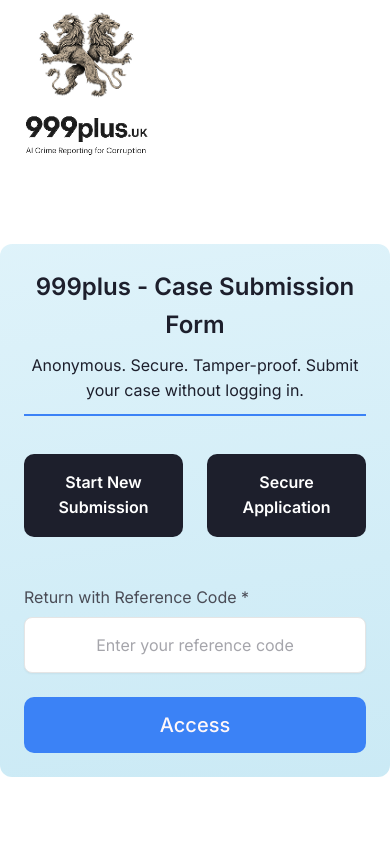
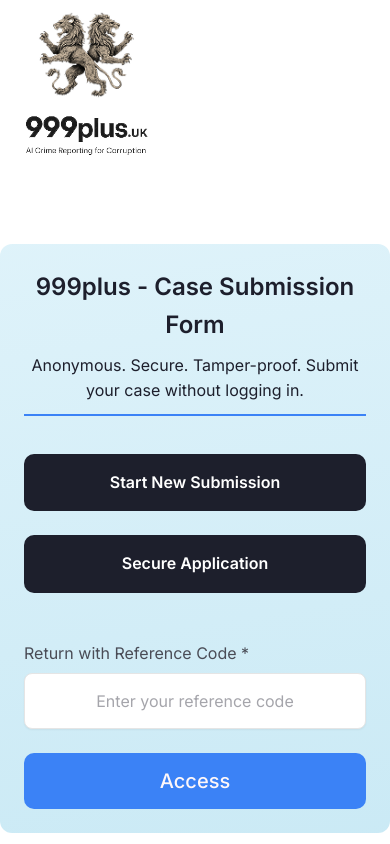
Before and after one commit to selim121/hauscasa, a Next.js app: page / in a window 390 px wide. Built offline with nearby package versions, Linux system fonts and the light colour scheme; no server answers.

Commit message:
issue fix

```diff
--- a/app/form/page.tsx
+++ b/app/form/page.tsx
@@ -18,7 +18,7 @@
 
       {/* public tri8gger panel */}
       <div className="max-w-[1062px] mx-auto py-10 md:py-20 xl:py-[100px]">
-        <div className="flex items-start justify-start pb-[10px] border-b-[2px] border-b-[#3B82F6]">
+        <div className="flex items-start justify-start pb-[10px] border-b-[2px] border-b-[#3B82F6] p-6">
           <h1 className="max-w-[410px] text-[24px] md:text-[32px] text-[#1D1F2C] font-semibold leading-[160%]">
             Public Trigger Panel
           </h1>
--- a/app/page.tsx
+++ b/app/page.tsx
@@ -42,7 +42,7 @@
             in.
           </p>
         </div>
-        <div className="w-full flex gap-6">
+        <div className="w-full flex flex-col sm:flex-row gap-6">
           <Link
             href="/form"
             className="w-full py-4 px-7 bg-[#1D1F2C] text-white rounded-[10px] text-[16px] font-semibold leading-[160%] text-center"
--- a/components/forms/PTPForm.tsx
+++ b/components/forms/PTPForm.tsx
@@ -67,13 +67,13 @@
         type="multiple"
         value={selected}
         onValueChange={setSelected}
-        className="grid grid-cols-1 md:grid-cols-2 lg:grid-cols-3 xl:grid-cols-4 gap-6"
+        className="w-full grid grid-cols-1 md:grid-cols-2 lg:grid-cols-3 xl:grid-cols-4 gap-6 p-6"
       >
         {actions.map((action) => (
           <ToggleGroupItem
             key={action.value}
             value={action.value}
-            className="w-60 h-[52px] data-[state=on]:bg-[#3371FF] data-[state=on]:text-white data-[state=on]:border-[#3371FF] bg-white hover:bg-[#3371FF] border border-[#3371FF] rounded-md px-[42px] py-[15px] text-[16px] font-normal leading-[140%] text-[#4A4C56] hover:text-white focus:outline-none transition-all"
+            className="w-full sm:w-60 h-[52px] data-[state=on]:bg-[#3371FF] data-[state=on]:text-white data-[state=on]:border-[#3371FF] bg-white hover:bg-[#3371FF] border border-[#3371FF] rounded-md px-[42px] py-[15px] text-[16px] font-normal leading-[140%] text-[#4A4C56] hover:text-white focus:outline-none transition-all"
           >
             {action.label}
           </ToggleGroupItem>
```
